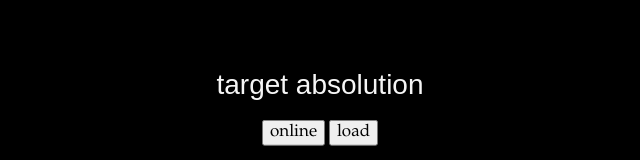
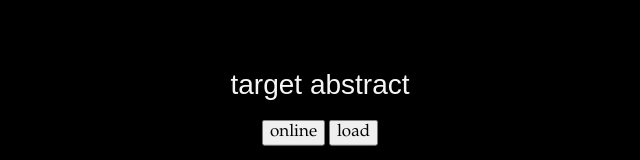
Before and after one commit to pparocza/target_equals_blank, a plain HTML site: page index.html in a window 1280 px wide. Shown: the part 236-396 px from the top of the page, without its empty margins (320-960 px from the left). Drawn offline with Linux system fonts and the light colour scheme.

Commit message:
intiial master commit

```diff
--- a/index.html
+++ b/index.html
@@ -1,7 +1,7 @@
  <!DOCTYPE html>
 <html>
 <head>
-	<title>target absolution</title>
+	<title>target abstract</title>
 </head>
 <body class="bodyElement">
 
@@ -38,7 +38,7 @@
 
 	<div class="container">
 
-    <h1 align="center"><font color="whitesmoke">target absolution</font></h1>
+    <h1 align="center"><font color="whitesmoke">target abstract</font></h1>
 
     <p align="center"><button class="online">online</button> <button class="start">load</button></p>
 
```
